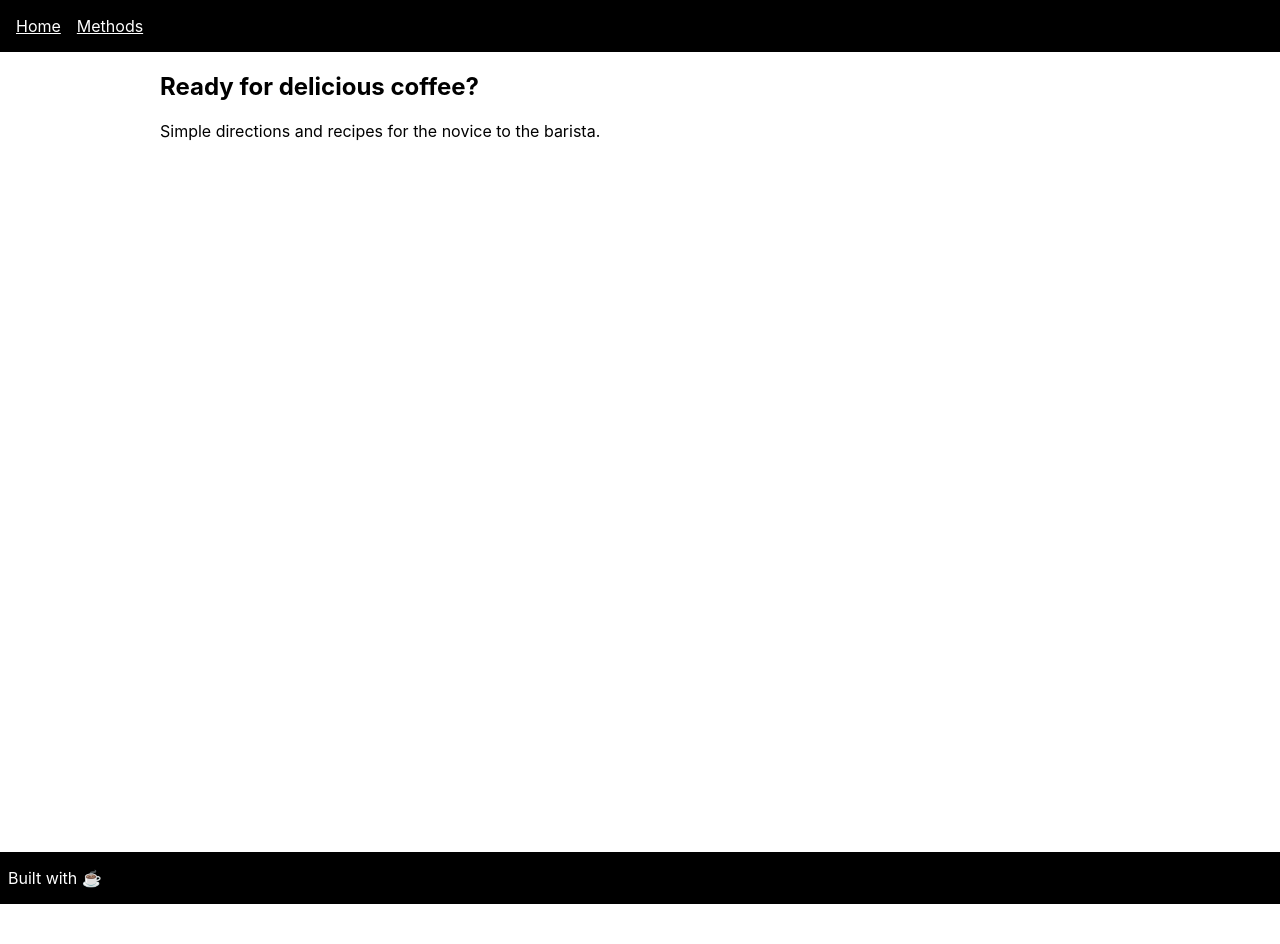
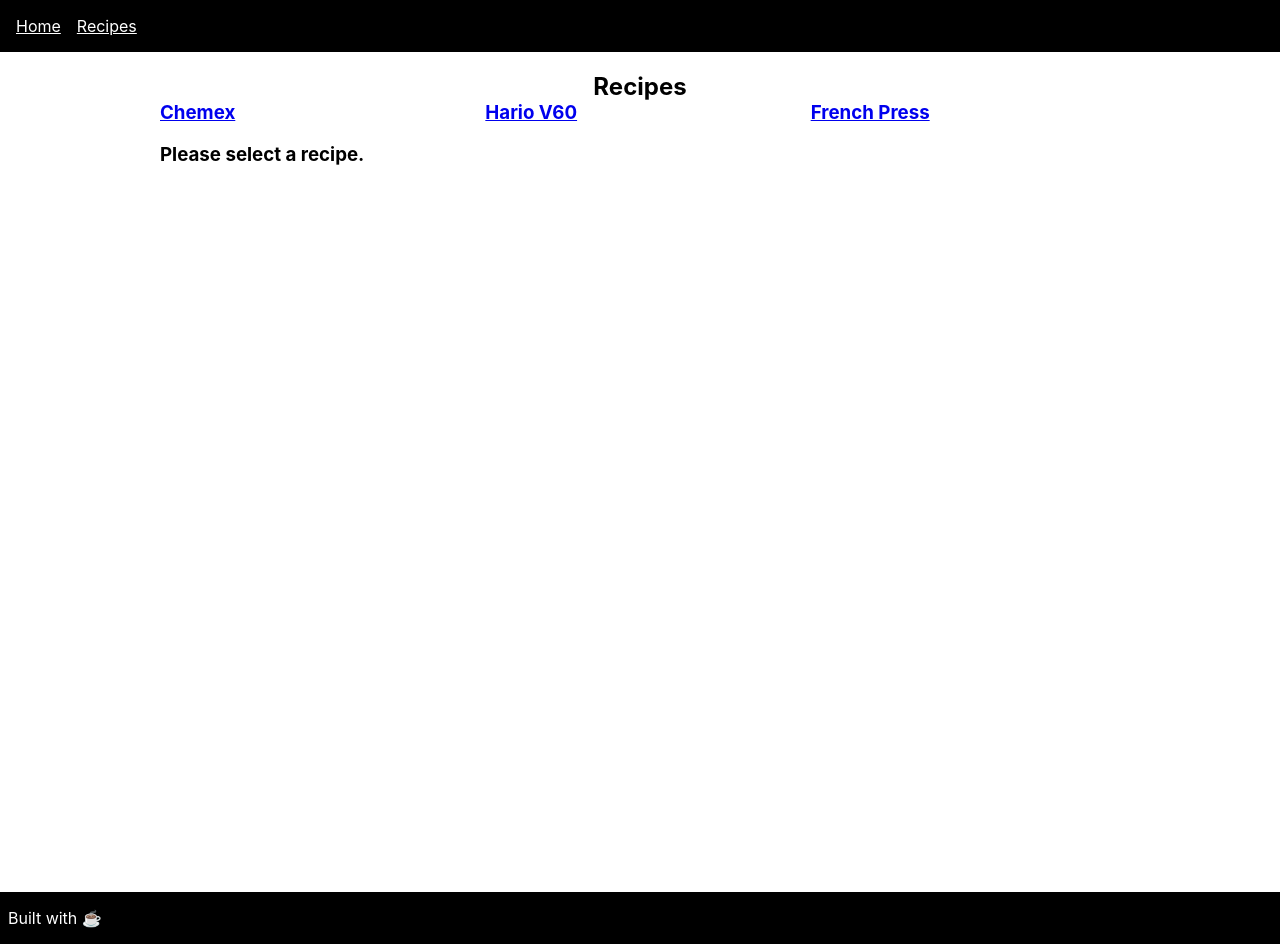
Before and after one commit to stlachman/brew-coffee, a React (Create React App) app: page /recipes in a window 1280 px wide. Before the commit the page ends 904 px from the top, so only its background shows below. Built offline with nearby package versions, Linux system fonts and the light colour scheme.

Commit message:
Created nested routes for recipes.

```diff
--- a/src/App.js
+++ b/src/App.js
@@ -2,15 +2,15 @@ import React from "react";
 import { BrowserRouter as Router, Switch, Route } from "react-router-dom";
 import Layout from "./components/Layout";
 import Landing from "./components/Landing";
-import Brew from "./components/Brew";
+import Recipes from "./components/Recipes";
 
 function App() {
   return (
     <Router>
       <Layout>
         <Switch>
-          <Route path="/methods">
-            <Brew />
+          <Route path="/recipes">
+            <Recipes />
           </Route>
           <Route path="/">
             <Landing />
--- a/src/components/Brew.js
+++ /dev/null
@@ -1,12 +0,0 @@
-import React from "react";
-
-const Brew = () => {
-  return (
-    <div>
-      <h2>Time to brew</h2>
-      <h3>Hario V60</h3>
-    </div>
-  );
-};
-
-export default Brew;
--- a/src/components/Layout.js
+++ b/src/components/Layout.js
@@ -10,7 +10,7 @@ const Layout = ({ children }) => {
       <Flex
         minHeight="100vh"
         maxWidth="960px"
-        margin="0 auto"
+        margin="20px auto"
         flexDirection="column"
         as="main"
       >
--- a/src/components/Navigation.js
+++ b/src/components/Navigation.js
@@ -8,8 +8,8 @@ const Navigation = () => {
       <Link mx={2} color="white" as={NavLink} to="/">
         Home
       </Link>
-      <Link mx={2} color="white" as={NavLink} to="/methods">
-        Methods
+      <Link mx={2} color="white" as={NavLink} to="/recipes">
+        Recipes
       </Link>
       <Box mx="auto" />
       {/* <Link color="white" as={NavLink} to="/profile">
--- /dev/null
+++ b/src/components/Recipe.js
@@ -0,0 +1,20 @@
+import React from "react";
+import { Flex, Text, Link } from "rebass";
+import { useParams } from "react-router-dom";
+
+const Recipe = () => {
+  const convertToName = name =>
+    name
+      .split("-")
+      .map(word => word[0].toUpperCase() + word.slice(1))
+      .join(" ");
+  let { recipeId } = useParams();
+
+  return (
+    <Flex justifyContent="center">
+      <Text>{convertToName(recipeId)}</Text>
+    </Flex>
+  );
+};
+
+export default Recipe;
--- /dev/null
+++ b/src/components/Recipes.js
@@ -0,0 +1,57 @@
+import React from "react";
+import {
+  Switch,
+  Route,
+  Link as LinkText,
+  useRouteMatch
+} from "react-router-dom";
+import { Flex, Card, Link, Text } from "rebass";
+import Recipe from "./Recipe";
+
+const convertToSlug = name =>
+  name
+    .toLowerCase()
+    .split(" ")
+    .join("-");
+
+const Recipes = () => {
+  let match = useRouteMatch();
+  const brews = [
+    { name: "Chemex" },
+    { name: "Hario V60" },
+    { name: "French Press" }
+  ];
+  return (
+    <>
+      <Text as="h2" textAlign="center">
+        Recipes
+      </Text>
+      <Flex mx={-2}>
+        {brews.map(brew => {
+          return (
+            <Card width={1 / 2} px={2} key={brew.name}>
+              <Text as="h3">
+                <Link
+                  as={LinkText}
+                  to={`${match.url}/${convertToSlug(brew.name)}`}
+                >
+                  {brew.name}
+                </Link>
+              </Text>
+            </Card>
+          );
+        })}
+      </Flex>
+      <Switch>
+        <Route path={`${match.path}/:recipeId`}>
+          <Recipe />
+        </Route>
+        <Route path={match.path}>
+          <h3>Please select a recipe.</h3>
+        </Route>
+      </Switch>
+    </>
+  );
+};
+
+export default Recipes;
```
